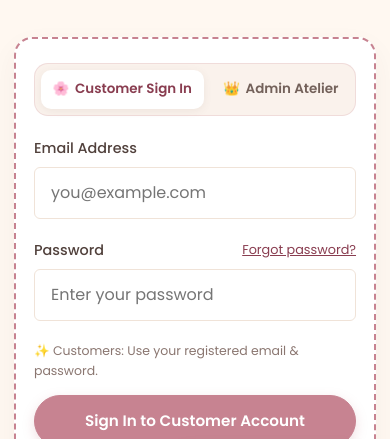
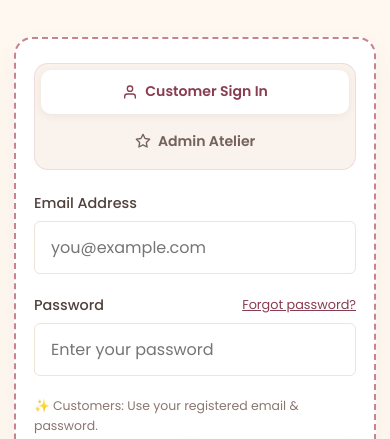
Before and after one commit to swanstudio2604-beep/Swan-Studio, a website: page login.html in a window 390 px wide. Shown: the part 322-761 px from the top of the page. Drawn offline with nearby package versions, Linux system fonts and the light colour scheme.

Commit message:
fix: login page auth role tabs responsive layout to eliminate overflow on 320px screens

```diff
--- a/css/style.css
+++ b/css/style.css
@@ -3831,6 +3831,27 @@ input[type="file"]:not(.photo-upload-input)::file-selector-button:hover {
   box-shadow: 0 10px 30px -5px rgba(81, 65, 60, 0.08);
   box-sizing: border-box;
   width: 100%;
+  max-width: 100%;
+}
+
+@media (max-width: 480px) {
+  .auth-card {
+    padding: 1.5rem 1rem !important;
+    border-radius: 18px !important;
+  }
+
+  .auth-role-tabs {
+    flex-direction: column !important;
+    gap: 0.35rem !important;
+  }
+
+  .auth-role-tab {
+    width: 100% !important;
+    min-height: 44px !important;
+    font-size: 0.88rem !important;
+    padding: 0.65rem 0.75rem !important;
+    box-sizing: border-box !important;
+  }
 }
 
 .auth-role-tabs {
@@ -3841,6 +3862,8 @@ input[type="file"]:not(.photo-upload-input)::file-selector-button:hover {
   border-radius: 14px;
   margin-bottom: 1.35rem;
   border: 1px solid rgba(199, 131, 145, 0.2);
+  box-sizing: border-box;
+  max-width: 100%;
 }
 
 .auth-role-tab {
@@ -3848,6 +3871,7 @@ input[type="file"]:not(.photo-upload-input)::file-selector-button:hover {
   padding: 0.6rem 0.75rem;
   font-size: 0.84rem;
   font-weight: 600;
+  min-height: 44px;
   color: #73615A;
   background: transparent;
   border: none;
@@ -3857,8 +3881,8 @@ input[type="file"]:not(.photo-upload-input)::file-selector-button:hover {
   display: inline-flex;
   align-items: center;
   justify-content: center;
-  gap: 0.35rem;
-  white-space: nowrap;
+  gap: 0.45rem;
+  touch-action: manipulation;
 }
 
 .auth-role-tab.active {
--- a/login.html
+++ b/login.html
@@ -44,10 +44,12 @@
         <!-- Customer vs Admin Atelier Mode Switcher -->
         <div class="auth-role-tabs" role="tablist">
           <button type="button" class="auth-role-tab active" id="tab-cust-mode" role="tab" aria-selected="true">
-            <span>🌸</span> Customer Sign In
+            <svg width="16" height="16" viewBox="0 0 24 24" fill="none" stroke="currentColor" stroke-width="2" stroke-linecap="round" stroke-linejoin="round" aria-hidden="true"><path d="M20 21v-2a4 4 0 0 0-4-4H8a4 4 0 0 0-4 4v2"></path><circle cx="12" cy="7" r="4"></circle></svg>
+            <span>Customer Sign In</span>
           </button>
           <button type="button" class="auth-role-tab" id="tab-admin-mode" role="tab" aria-selected="false">
-            <span>👑</span> Admin Atelier
+            <svg width="16" height="16" viewBox="0 0 24 24" fill="none" stroke="currentColor" stroke-width="2" stroke-linecap="round" stroke-linejoin="round" aria-hidden="true"><polygon points="12 2 15.09 8.26 22 9.27 17 14.14 18.18 21.02 12 17.77 5.82 21.02 7 14.14 2 9.27 8.91 8.26 12 2"></polygon></svg>
+            <span>Admin Atelier</span>
           </button>
         </div>
 
```
